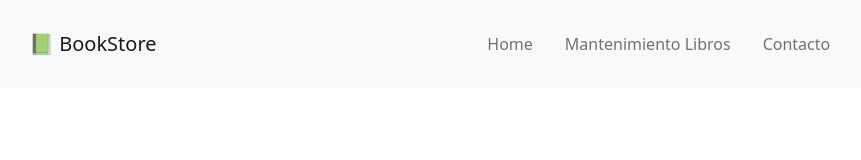
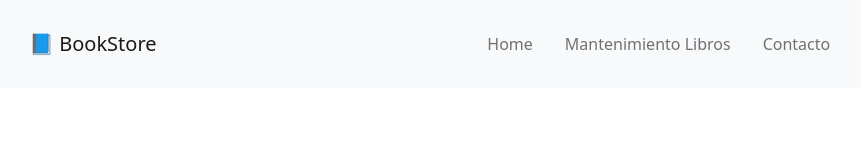
Before and after one commit to jossrc/CrudAppAngular, an Angular app: page / in a window 1280 px wide. Shown: the top 160 px of the page, without its empty margins (53-914 px from the left). Built offline with nearby package versions, Linux system fonts and the light colour scheme.

Commit message:
Manejando las rutas en el menú de navegación

```diff
--- a/src/app/shared/navbar/navbar.component.html
+++ b/src/app/shared/navbar/navbar.component.html
@@ -2,7 +2,7 @@
   class="navbar p-4 navbar-expand-lg navbar-light background-primary bg-light"
 >
   <div class="container">
-    <a class="navbar-brand" href="#"> 📗 BookStore </a>
+    <a class="navbar-brand" href="#"> 📘 BookStore </a>
     <button
       class="navbar-toggler"
       type="button"
```
